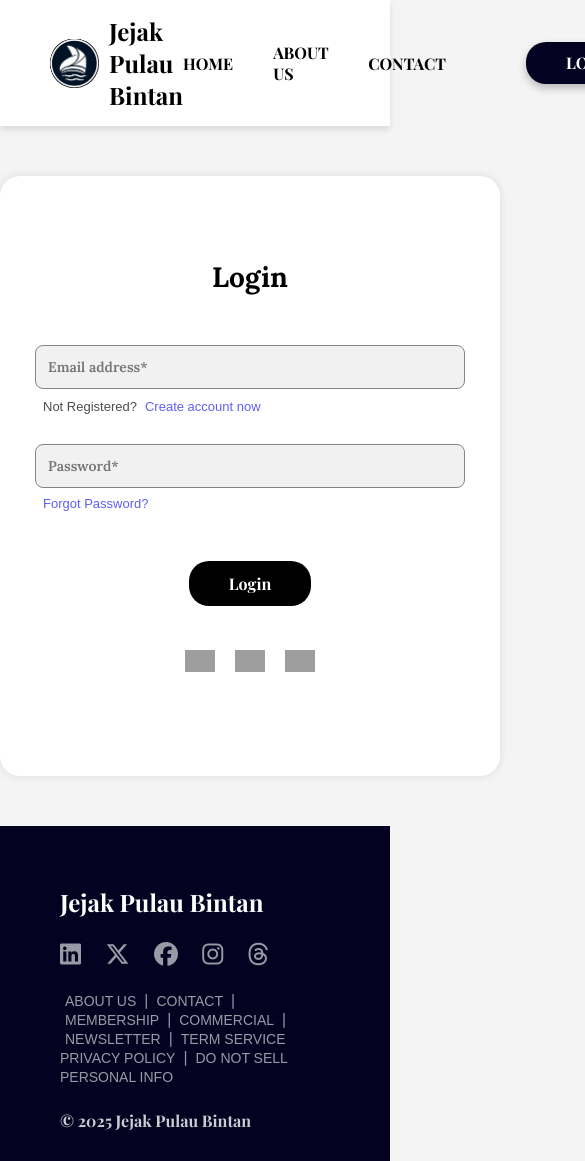
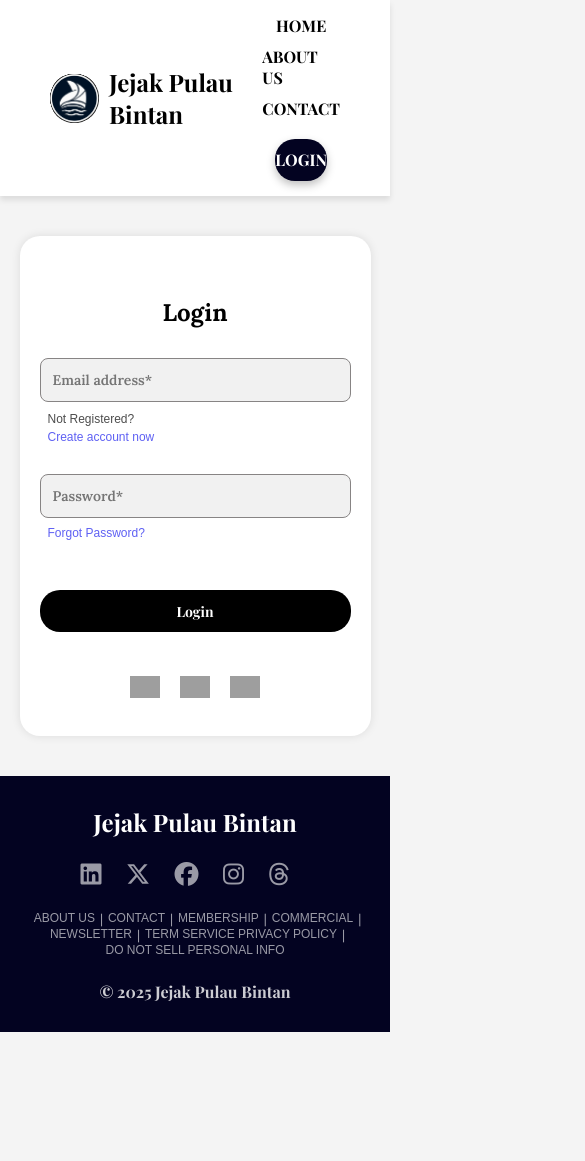
Before and after one commit to Shdyt13/Sistem-Pariwisata-Lokal, a plain HTML site: page login.html in a window 390 px wide. Shown: the top 1161 px of the page, 585 px wide, since content can reach past the window. After the commit the page ends 1032 px from the top, so only its background shows below. Drawn offline with nearby package versions, Linux system fonts and the light colour scheme; grey boxes are pictures that could not be loaded.

Commit message:
responsif di login dan css

```diff
--- a/css/login.css
+++ b/css/login.css
@@ -250,3 +250,62 @@
     font-size: 16px;
     color: rgba(255, 255, 255, 0.8);
   }
+
+  @media (max-width: 768px) {
+  .login-container,
+  .register-card {
+    width: 90%;
+    height: auto;
+    padding: 30px 20px;
+    margin: 40px auto;
+  }
+
+  .login-title,
+  .register-title {
+    font-size: 24px;
+    margin-bottom: 30px;
+  }
+
+  .form-text,
+  .register-text {
+    flex-direction: column;
+    gap: 4px;
+    font-size: 12px;
+    align-items: flex-start;
+  }
+
+  .login-btn-main,
+  .register-btn {
+    width: 100%;
+    font-size: 14px;
+    height: 42px;
+  }
+
+  .navbar {
+    flex-direction: column;
+    gap: 10px;
+  }
+
+  .login-btn {
+    margin-left: 0;
+    margin-top: 10px;
+    width: 100%;
+  }
+
+  .footer {
+    padding: 30px 20px;
+    text-align: center;
+  }
+
+  .footer-socials {
+    justify-content: center;
+    flex-wrap: wrap;
+  }
+
+  .footer-links {
+    font-size: 12px;
+    display: flex;
+    flex-wrap: wrap;
+    justify-content: center;
+  }
+}
--- a/css/register.css
+++ b/css/register.css
@@ -211,3 +211,62 @@ body {
   font-size: 16px;
   color: rgba(255, 255, 255, 0.8);
 }
+
+@media (max-width: 768px) {
+  .login-container,
+  .register-card {
+    width: 90%;
+    height: auto;
+    padding: 30px 20px;
+    margin: 40px auto;
+  }
+
+  .login-title,
+  .register-title {
+    font-size: 24px;
+    margin-bottom: 30px;
+  }
+
+  .form-text,
+  .register-text {
+    flex-direction: column;
+    gap: 4px;
+    font-size: 12px;
+    align-items: flex-start;
+  }
+
+  .login-btn-main,
+  .register-btn {
+    width: 100%;
+    font-size: 14px;
+    height: 42px;
+  }
+
+  .navbar {
+    flex-direction: column;
+    gap: 10px;
+  }
+
+  .login-btn {
+    margin-left: 0;
+    margin-top: 10px;
+    width: 100%;
+  }
+
+  .footer {
+    padding: 30px 20px;
+    text-align: center;
+  }
+
+  .footer-socials {
+    justify-content: center;
+    flex-wrap: wrap;
+  }
+
+  .footer-links {
+    font-size: 12px;
+    display: flex;
+    flex-wrap: wrap;
+    justify-content: center;
+  }
+}
```
